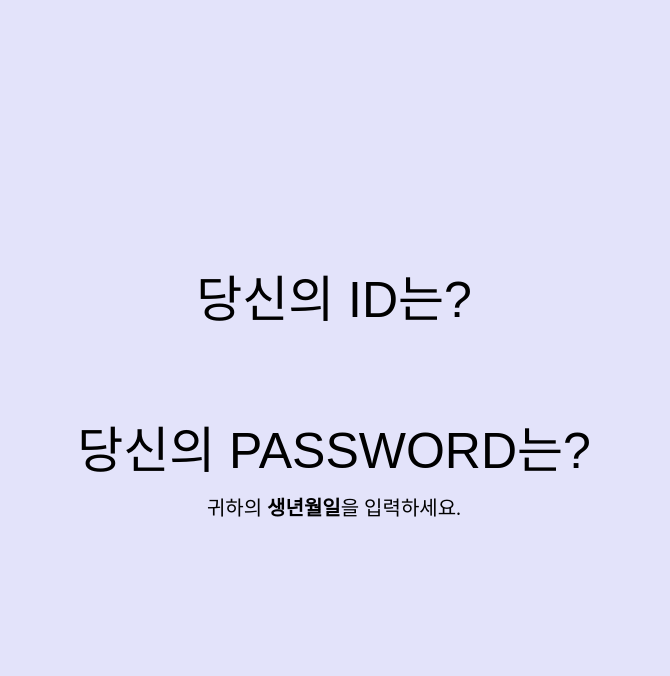
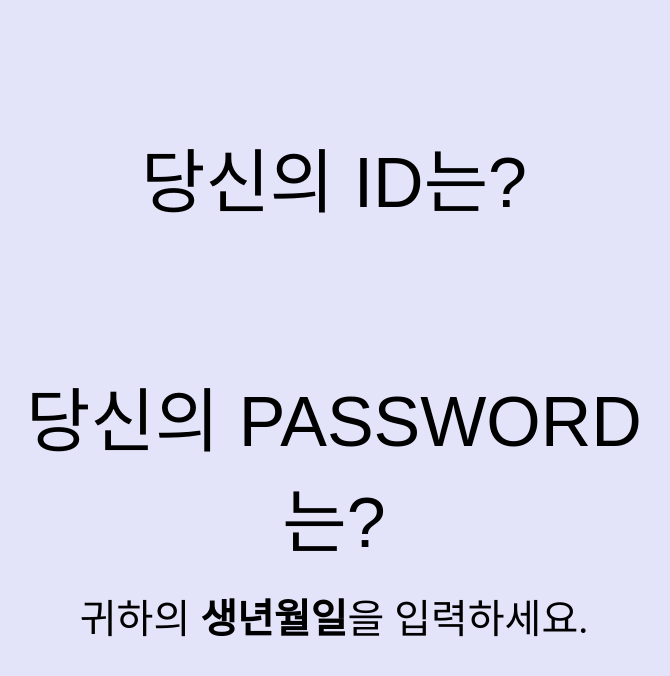
Before and after one commit to sangmee123/Gift-LoginPage, a plain HTML site: page hint.html in a window 1280 px wide. Both pictures are taken after a click on the element "당신의 PASSWORD는?". Shown: the whole page, without its empty margins (306-976 px from the left). Drawn offline with nearby package versions, Linux system fonts and the light colour scheme; a web font is replaced by a local one.

Commit message:
hint.page

```diff
--- a/hint.html
+++ b/hint.html
@@ -19,11 +19,11 @@
 
         .clickPASSWORD {
             display: inline-block;
-            margin-top: 20px;
+            margin-top: 30px;
         }
 
         span {
-            font-size: 50px;
+            font-size: 70px;
             font-family: 'Sunflower', sans-serif;
         }
 
@@ -33,10 +33,10 @@
 
         li {
             font-weight: lighter;
-            font-size: 20px;
+            font-size: 40px;
             list-style: none;
-            margin-top: 10px;
-            margin-bottom: 20px;
+            margin-top: 20px;
+            margin-bottom: 30px;
             visibility: hidden;
         }
     </style>
```
